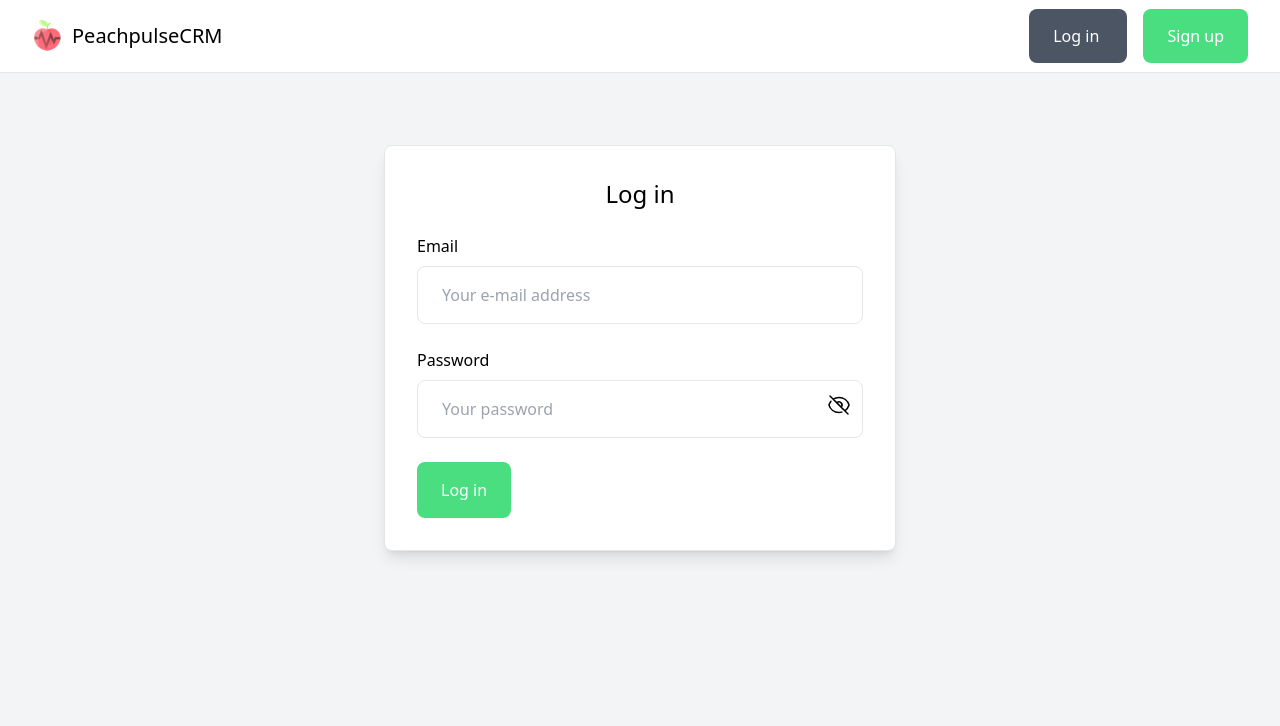
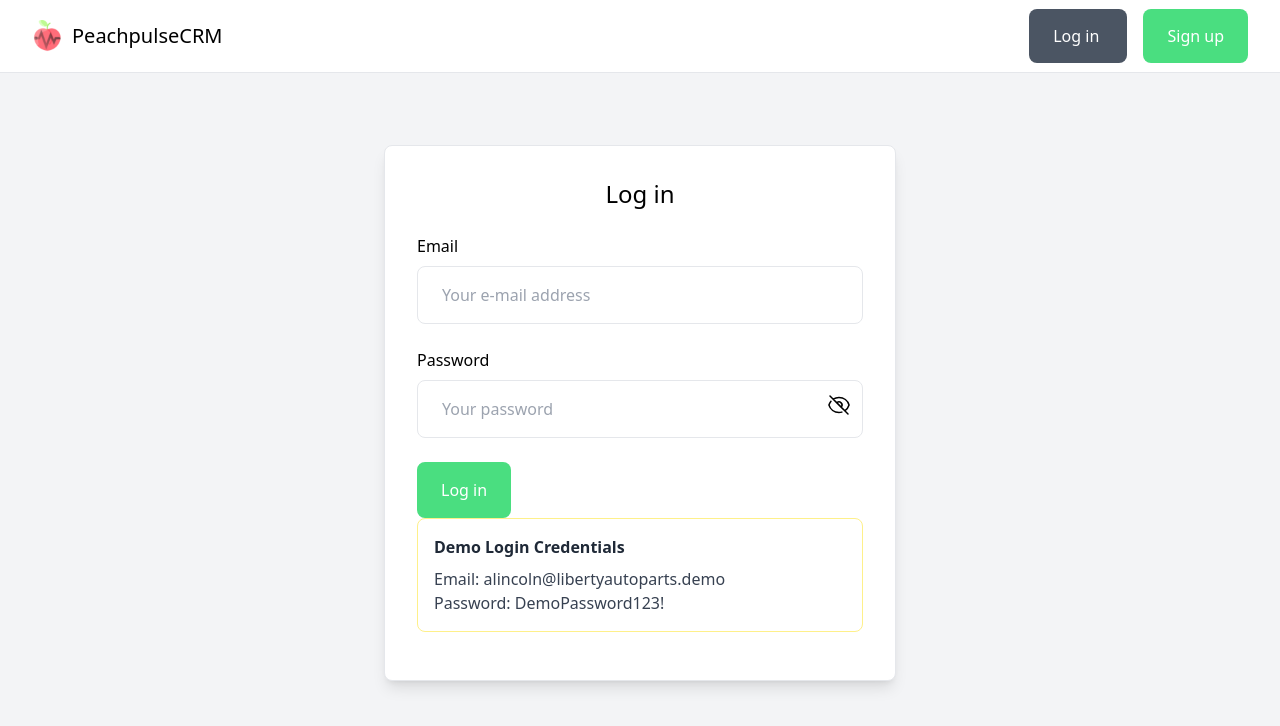
Before and after one commit to tomcalientodev/crms, a Vue app in the folder crms_frontend/: page /login in a window 1280 px wide. Shown: the top 726 px of the page. Built offline with nearby package versions, Linux system fonts and the light colour scheme.

Commit message:
log in creds

```diff
--- a/crms_frontend/src/views/accounts/LoginView.vue
+++ b/crms_frontend/src/views/accounts/LoginView.vue
@@ -39,6 +39,16 @@
             </div>
 
           </form>
+
+            <div class="bg-white border border-yellow-200 rounded-lg p-4 mb-4">
+              <p class="font-semibold text-gray-800 mb-2">Demo Login Credentials</p>
+              <p class="text-gray-700">
+                <span class="font-medium">Email:</span>
+                alincoln@libertyautoparts.demo<br />
+                <span class="font-medium">Password:</span> DemoPassword123!
+              </p>
+            </div>
+
         </div>
       </div>
     </div>
```
Also changed, not shown: 1 other file (tests, documents, lock files or other folders).
